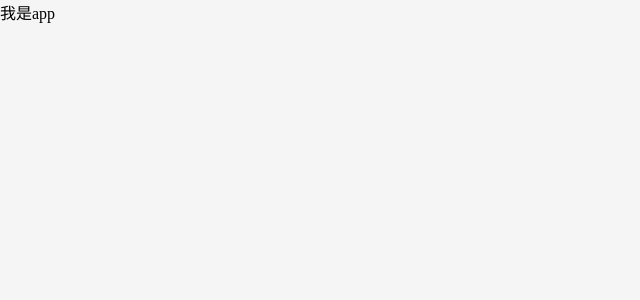
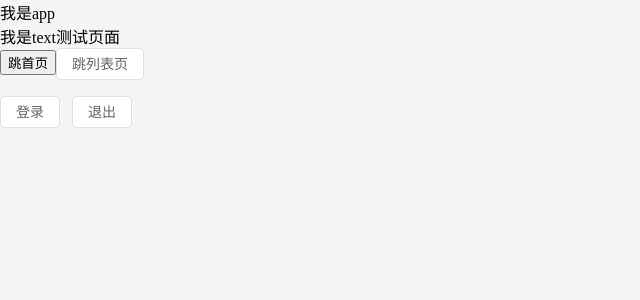
Before and after one commit to yechen123321/big-event-admin, a Vue app: page / in a window 1280 px wide. Before the commit this address had no page. Shown: the top 300 px of the page, without its empty margins (0-640 px from the left). Built offline with nearby package versions, Linux system fonts and the light colour scheme.

Commit message:
构建用户仓库

```diff
--- a/package.json
+++ b/package.json
@@ -12,6 +12,7 @@
     "lint-staged": "lint-staged"
   },
   "dependencies": {
+    "element-plus": "^2.4.2",
     "pinia": "^2.1.7",
     "vue": "^3.3.4",
     "vue-router": "^4.2.5"
@@ -24,8 +25,11 @@
     "eslint-plugin-vue": "^9.17.0",
     "husky": "^8.0.0",
     "lint-staged": "^15.0.2",
+    "pinia-plugin-persistedstate": "^3.2.0",
     "prettier": "^3.0.3",
     "sass": "^1.69.5",
+    "unplugin-auto-import": "^0.16.7",
+    "unplugin-vue-components": "^0.25.2",
     "vite": "^4.4.11"
   },
   "lint-staged": {
--- a/src/App.vue
+++ b/src/App.vue
@@ -1,6 +1,36 @@
 <template>
-  <div>我是app</div>
+  <div>
+    我是app
+    <text-demo></text-demo>
+    <button @click="$router.push('/home')">跳首页</button>
+    <el-button @click="goList">跳列表页</el-button>
+
+    <p>{{ userStore.token }}</p>
+    <el-button
+      @click="
+        userStore.setToken('Bearer aiweruhfaeiuwrlfhaeiwufhilwefhualiwuhfialh')
+      "
+      >登录</el-button
+    >
+    <el-button @click="userStore.removeToken()">退出</el-button>
+  </div>
 </template>
 
 <style scoped></style>
-<script setup></script>
+
+<script setup>
+// 在 Vue3 CompositionAPI 中
+// 1. 获取路由对象 router  useRouter
+//   const router = useRouter()
+// 2. 获取路由参数 route   useRoute
+//   const route = useRoute
+import { useRouter, useRoute } from 'vue-router'
+import { useUserStore } from '@/stores/user'
+const userStore = useUserStore()
+const router = useRouter()
+const route = useRoute()
+const goList = () => {
+  router.push('/list')
+  console.log(router, route)
+}
+</script>
--- /dev/null
+++ b/src/components/TextDemo.vue
@@ -0,0 +1,3 @@
+<template>
+  <div>我是text测试页面</div>
+</template>
--- a/src/main.js
+++ b/src/main.js
@@ -1,11 +1,12 @@
 import { createApp } from 'vue'
 import { createPinia } from 'pinia'
+import persist from 'pinia-plugin-persistedstate'
 import App from './App.vue'
 import router from './router'
 import '@/assets/main.scss'
 
 const app = createApp(App)
-
+app.use(createPinia().use(persist))
 app.use(createPinia())
 app.use(router)
 app.mount('#app')
--- a/src/router/index.js
+++ b/src/router/index.js
@@ -1,5 +1,11 @@
 import { createRouter, createWebHistory } from 'vue-router'
 
+// createRouter 创建路由实例
+// 配置 history 模式
+// 1. history模式：createWebHistory      地址栏不带 #
+// 2. hash模式：   createWebHashHistory  地址栏带 #
+
+// vite 中的环境变量 import.meta.env.BASE_URL
 const router = createRouter({
   history: createWebHistory(import.meta.env.BASE_URL),
   routes: []
--- /dev/null
+++ b/src/stores/user.js
@@ -0,0 +1,23 @@
+import { defineStore } from 'pinia'
+import { ref } from 'vue'
+// 用户模块 token setToken removeToken
+export const useUserStore = defineStore(
+  'big-user',
+  () => {
+    const token = ref('')
+    const setToken = (newToken) => {
+      token.value = newToken
+    }
+    const removeToken = () => {
+      token.value = ''
+    }
+    return {
+      token,
+      setToken,
+      removeToken
+    }
+  },
+  {
+    persist: true
+  }
+)
--- a/vite.config.js
+++ b/vite.config.js
@@ -1,11 +1,21 @@
 import { fileURLToPath, URL } from 'node:url'
-
+import AutoImport from 'unplugin-auto-import/vite'
+import Components from 'unplugin-vue-components/vite'
+import { ElementPlusResolver } from 'unplugin-vue-components/resolvers'
 import { defineConfig } from 'vite'
 import vue from '@vitejs/plugin-vue'
 
 // https://vitejs.dev/config/
 export default defineConfig({
-  plugins: [vue()],
+  plugins: [
+    vue(),
+    AutoImport({
+      resolvers: [ElementPlusResolver()]
+    }),
+    Components({
+      resolvers: [ElementPlusResolver()]
+    })
+  ],
   resolve: {
     alias: {
       '@': fileURLToPath(new URL('./src', import.meta.url))
```
Also changed, not shown: 1 other file (tests, documents, lock files or other folders).
